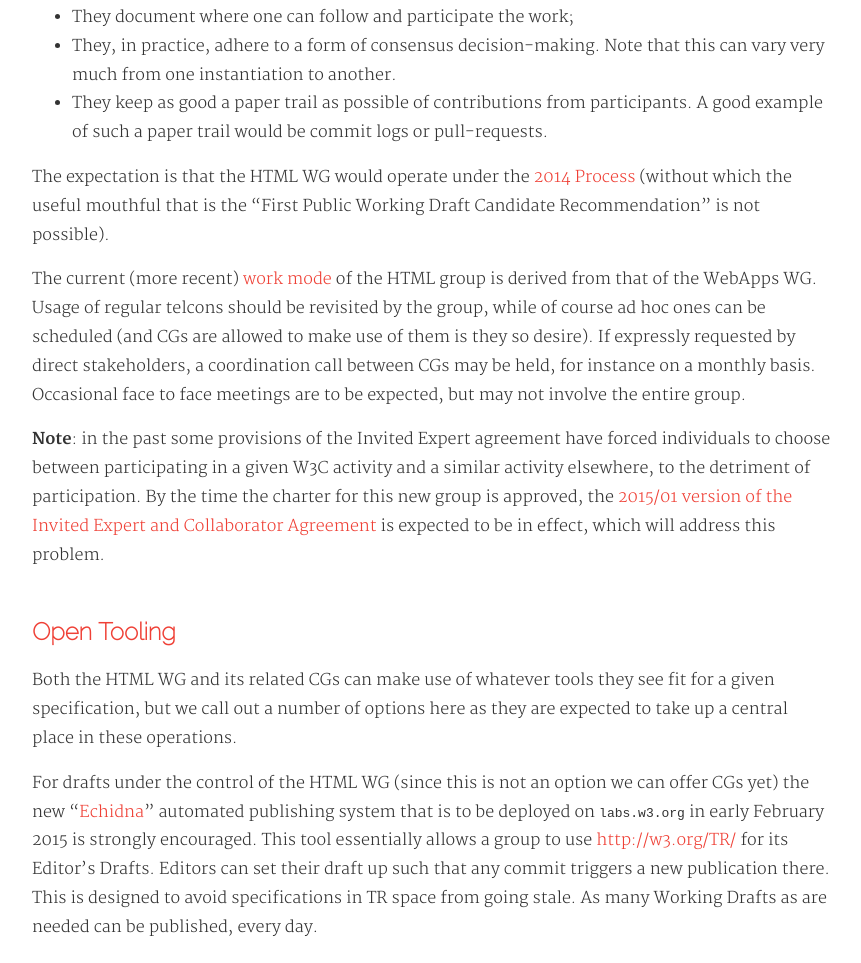
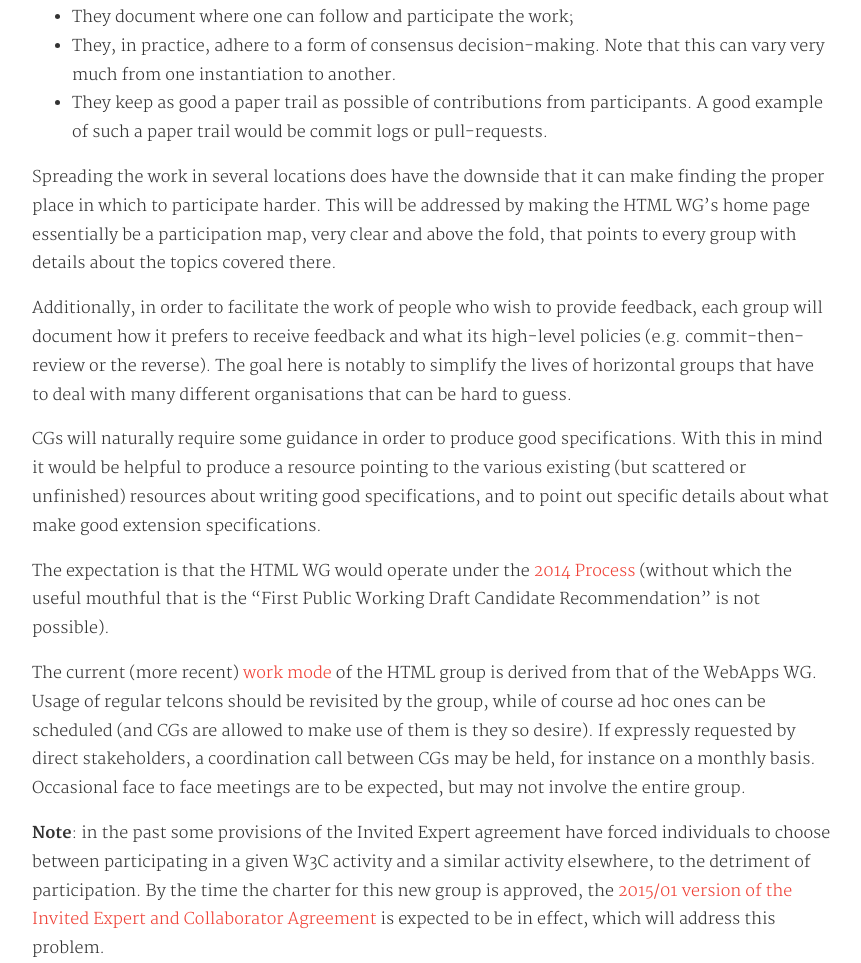
Before and after one commit to darobin/after5, a plain HTML site: page html-plan.html in a window 1280 px wide. Shown: the part 4555-5518 px from the top of the page, without its empty margins (208-1069 px from the left). Drawn offline with Linux system fonts and the light colour scheme.

Commit message:
CGs document themselves

```diff
--- a/html-plan.html
+++ b/html-plan.html
@@ -177,16 +177,17 @@
         </p>
         <p>
           Naturally, this does not instate a mandate to produce any kind of work. Participation
-          commitments in W3C working groups are made under the agreement that the group’s intellectual property
-          scope be sufficiently clearly bounded. One does not simply add a deliverable to a working
-          group if it is not in scope. We can however expect the upcoming HTML WG’s charter to
-          define its IP boundaries in a manner similar to the current one. While not open-ended,
-          these boundaries are broad enough to accommodate new work that cannot necessarily be
-          fully predicted two years in advance. This flexibility is to our advantage since it
-          affords us the ability to reach intelligent judgement calls through concrete discussions
-          (on public-html-admin) as to whether a proposed new work item fits within the established
-          boundaries rather than constraining us to operate within the limitation of prescriptive
-          foresight that, with two years to look ahead to, none of us has.
+          commitments in W3C working groups are made under the agreement that the group’s
+          intellectual property scope be sufficiently clearly bounded. One does not simply add a
+          deliverable to a working group if it is not in scope. We can however expect the upcoming
+          HTML WG’s charter to define its IP boundaries in a manner similar to the current one.
+          While not open-ended, these boundaries are broad enough to accommodate new work that
+          cannot necessarily be fully predicted two years in advance. This flexibility is to our
+          advantage since it affords us the ability to reach intelligent judgement calls through
+          concrete discussions (on public-html-admin) as to whether a proposed new work item fits
+          within the established boundaries rather than constraining us to operate within the
+          limitation of prescriptive foresight that, with two years to look ahead to, none of us
+          has.
         </p>
         <p>
           CGs can organise as they wish to subject to the <a
@@ -263,6 +264,25 @@
             example of such a paper trail would be commit logs or pull-requests.
           </li>
         </ul>
+        <p>
+          Spreading the work in several locations does have the downside that it can make finding
+          the proper place in which to participate harder. This will be addressed by making the
+          HTML WG’s home page essentially be a participation map, very clear and above the fold,
+          that points to every group with details about the topics covered there.
+        </p>
+        <p>
+          Additionally, in order to facilitate the work of people who wish to provide feedback, each
+          group will document how it prefers to receive feedback and what its high-level policies
+          (e.g. commit-then-review or the reverse). The goal here is notably to simplify the lives
+          of horizontal groups that have to deal with many different organisations that can be hard
+          to guess.
+        </p>
+        <p>
+          CGs will naturally require some guidance in order to produce good specifications. With
+          this in mind it would be helpful to produce a resource pointing to the various existing
+          (but scattered or unfinished) resources about writing good specifications, and to point
+          out specific details about what make good extension specifications.
+        </p>
         <p>
           The expectation is that the HTML WG would operate under the <a
           href="http://www.w3.org/2014/Process-20140801/">2014 Process </a> (without which the
```
